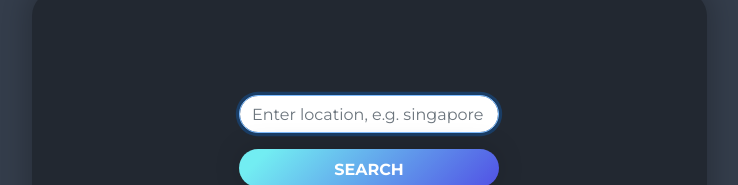
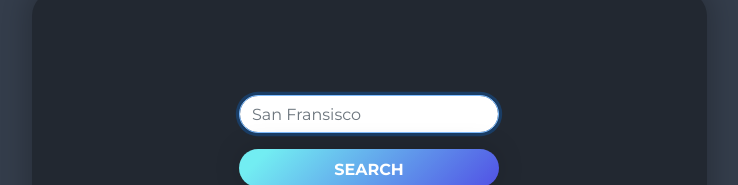
Before and after one commit to HuyVuong08/weather-app-react, a React (Create React App) app: page / in a window 1280 px wide. Shown: the part 119-304 px from the top of the page, without its empty margins (271-1009 px from the left). Built offline with nearby package versions, Linux system fonts and the light colour scheme.

Commit message:
Changed hint in the input text box

```diff
--- a/src/components/Form/Form.jsx
+++ b/src/components/Form/Form.jsx
@@ -20,7 +20,7 @@ const Form = ({ submitSearch, isLoading }) => {
                         aria-label="location"
                         type="text"
                         className={`${styles.input} form-control`}
-                        placeholder="Enter location, e.g. singapore"
+                        placeholder="San Fransisco"
                         required
                         value={location}
                         onChange={e => setLocation(e.target.value)}
```
